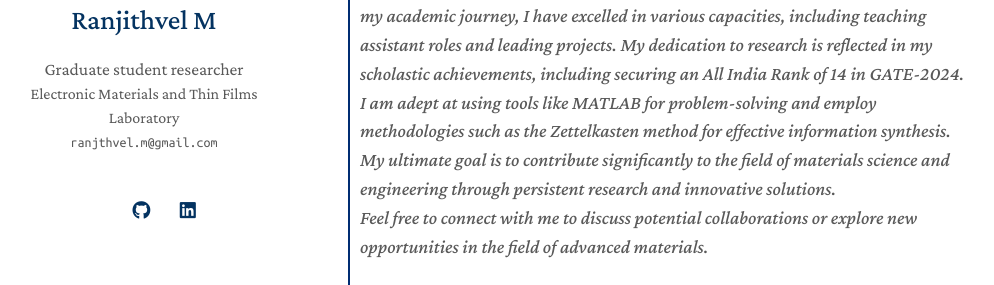
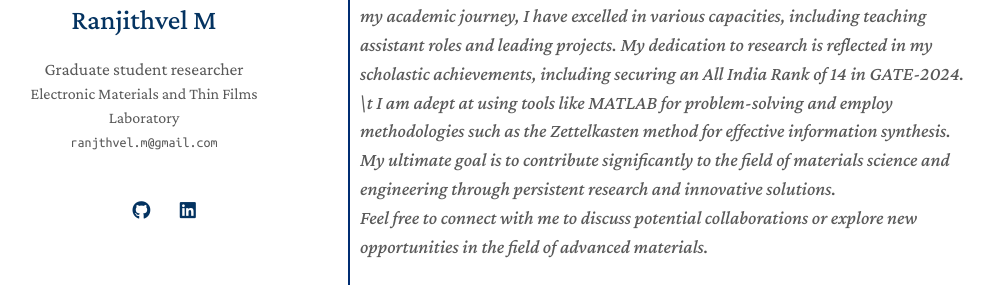
Before and after one commit to ranjithvel/ranjithvel.github.io, a Jekyll site: the page built from index.md, in a window 1280 px wide and 900 px high. Shown: the part 245-530 px from the top of the window, without its empty margins (132-1126 px from the left). Built offline with Jekyll 4.4.1, drawn with Linux system fonts in a browser that asks for light colours; some web fonts are replaced; a style sheet for code colours, icons or effects is not loaded; our own code applies the rules of GitHub Pages for plain Markdown files.

Commit message:
tab included

```diff
--- a/index.md
+++ b/index.md
@@ -5,7 +5,7 @@ layout: homepage
 ## About Me
 
 >   As a passionate researcher with a focus on thin film technologies, I thrive on tackling complex challenges and continuously enhancing my expertise. My masters in Metallurgical and Materials Engineering from IIT Madras has equipped me with a robust academic foundation and hands-on research experience. Throughout my academic journey, I have excelled in various capacities, including teaching assistant roles and leading projects. My dedication to research is reflected in my scholastic achievements, including securing an All India Rank of 14 in GATE-2024. \
->   I am adept at using tools like MATLAB for problem-solving and employ methodologies such as the Zettelkasten method for effective information synthesis. My ultimate goal is to contribute significantly to the field of materials science and engineering through persistent research and innovative solutions.\
+>  \t I am adept at using tools like MATLAB for problem-solving and employ methodologies such as the Zettelkasten method for effective information synthesis. My ultimate goal is to contribute significantly to the field of materials science and engineering through persistent research and innovative solutions.\
 >   Feel free to connect with me to discuss potential collaborations or explore new opportunities in the field of advanced materials.
 
 ## Research Interests
```
